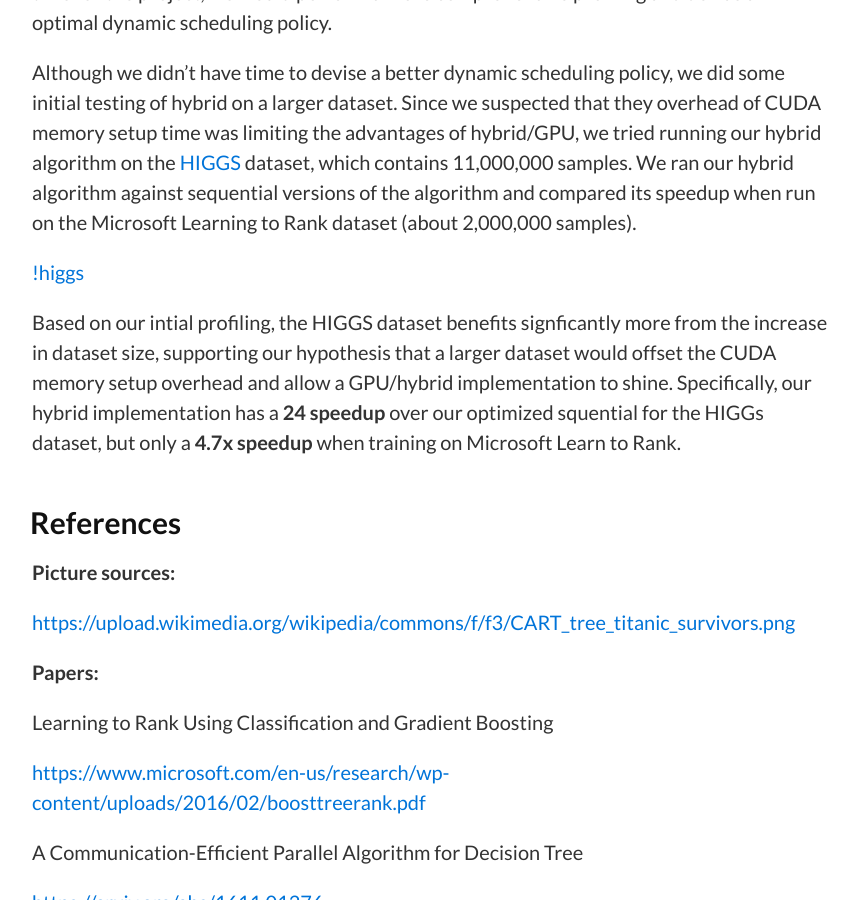
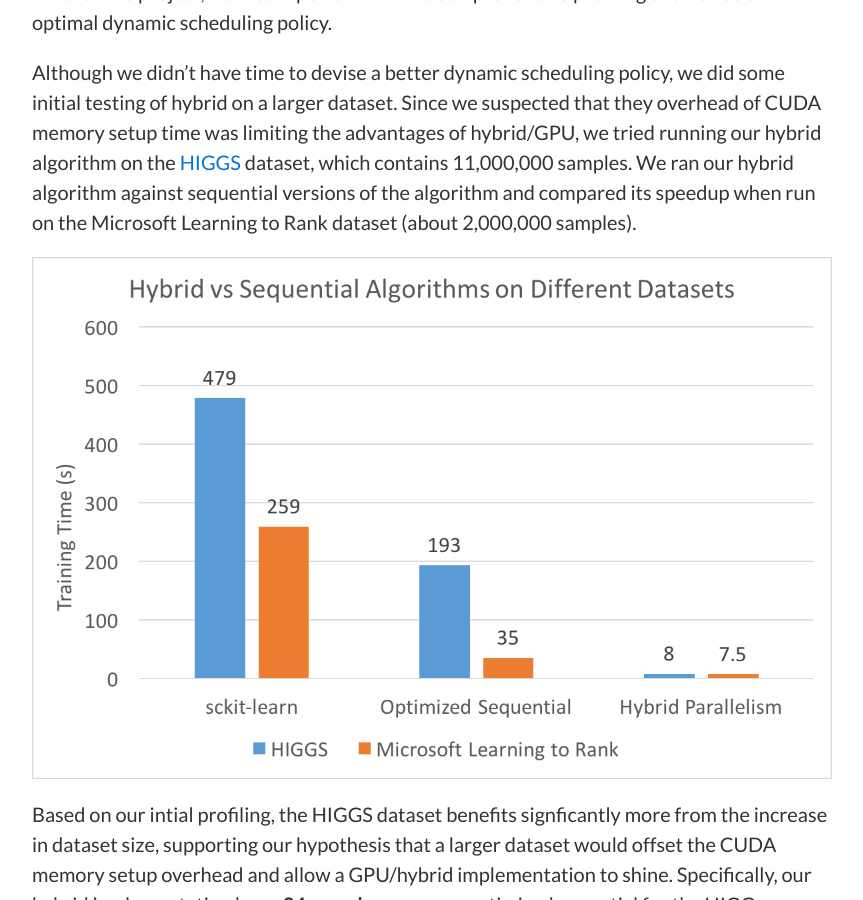
Before and after one commit to raypeng/DGBDT, a Jekyll site: the page built from index.md, in a window 1280 px wide and 900 px high, scrolled down 14546 px. Shown: the whole window, without its empty margins (208-1071 px from the left). Built offline with Jekyll 4.4.1, drawn with Linux system fonts in a browser that asks for light colours; our own code applies the rules of GitHub Pages for plain Markdown files.

Commit message:
fix pic thing

```diff
--- a/index.md
+++ b/index.md
@@ -453,7 +453,7 @@ we tried running our hybrid algorithm on the
 the algorithm and compared its speedup when run on the Microsoft
 Learning to Rank dataset (about 2,000,000 samples).
 
-[!higgs](assets/different-datasets.png)
+![higgs](assets/different-datasets.png)
 
 Based on our intial profiling, the HIGGS dataset benefits signficantly more from
 the increase in dataset size, supporting our hypothesis that a larger dataset
```
